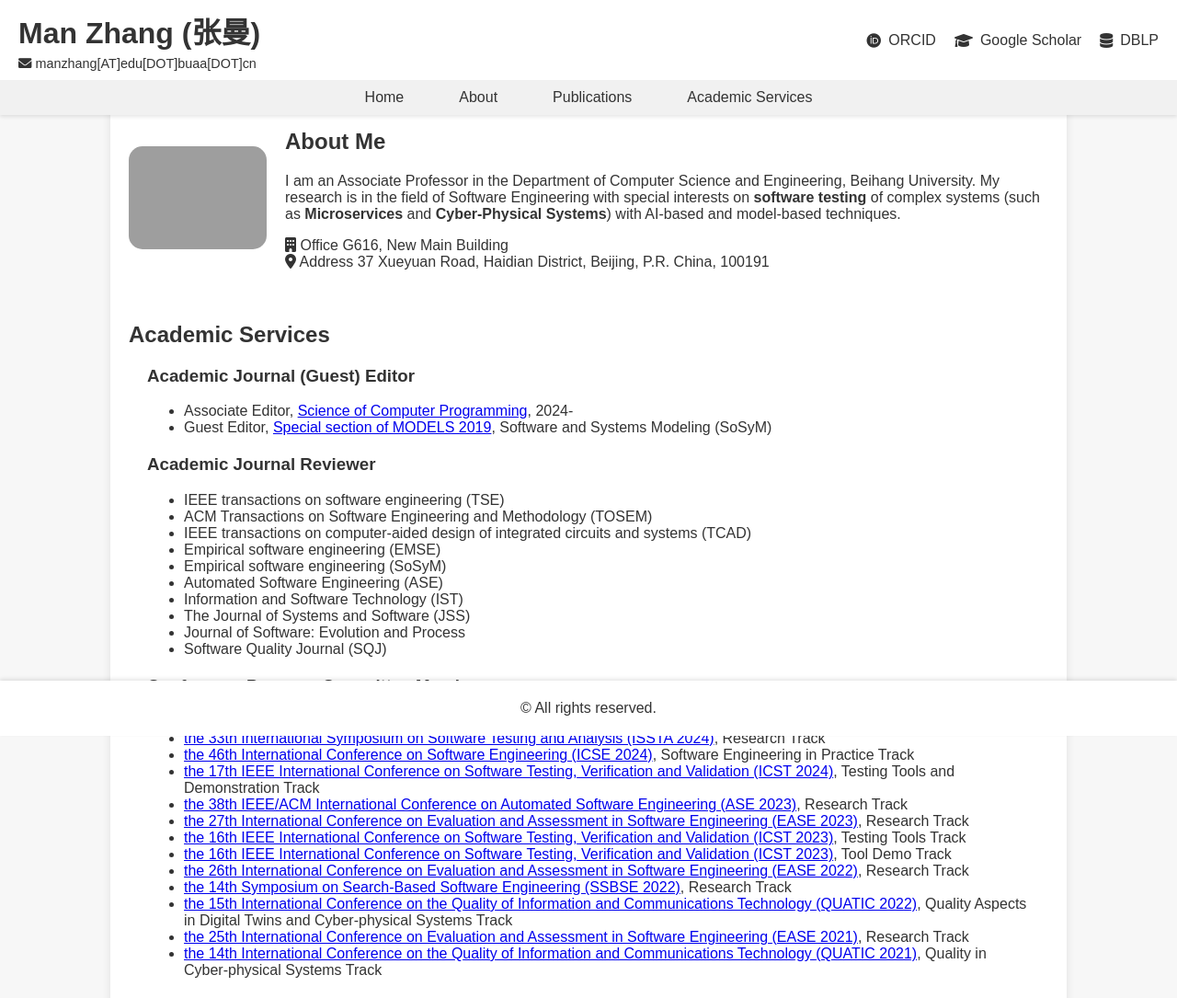
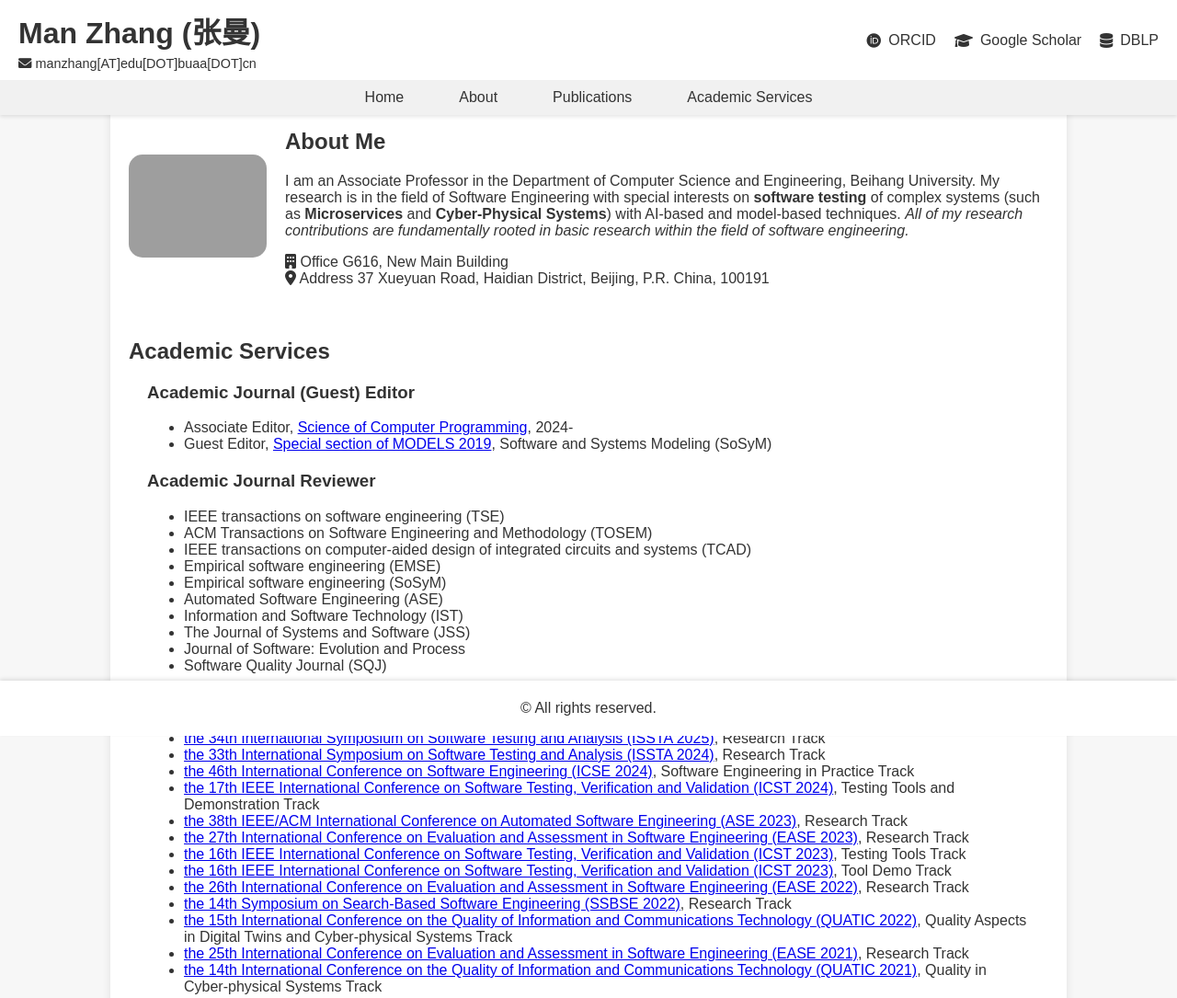
Before and after one commit to ZhangMan1126/zhangman1126.github.io, a plain HTML site: page index.html in a window 1280 px wide. Shown: the whole page at 92% size. Drawn offline with Linux system fonts and the light colour scheme; grey boxes are pictures that could not be loaded.

Commit message:
add note

```diff
--- a/index.html
+++ b/index.html
@@ -40,7 +40,9 @@
             <img src="imgs/man.png" alt="Researcher Photo" class="researcher-photo">
             <div class="researcher-details">
                 <h2>About Me</h2>
-                <p>I am an Associate Professor in the Department of Computer Science and Engineering, Beihang University. My research is in the field of Software Engineering with special interests on <b>software testing</b> of complex systems (such as <b>Microservices</b> and <b>Cyber-Physical Systems</b>) with AI-based and model-based techniques.</p>
+                <p>I am an Associate Professor in the Department of Computer Science and Engineering, Beihang University.
+                    My research is in the field of Software Engineering with special interests on <b>software testing</b> of complex systems (such as <b>Microservices</b> and <b>Cyber-Physical Systems</b>) with AI-based and model-based techniques.
+                <i> All of my research contributions are fundamentally rooted in basic research within the field of software engineering.</i><p/>
                 <ul class="contact-info">
                     <li><i class="fas fa-building"></i> Office G616, New Main Building</li>
                     <li><i class="fas fa-map-marker-alt"></i> Address 37 Xueyuan Road, Haidian District, Beijing, P.R. China, 100191</li>
```
